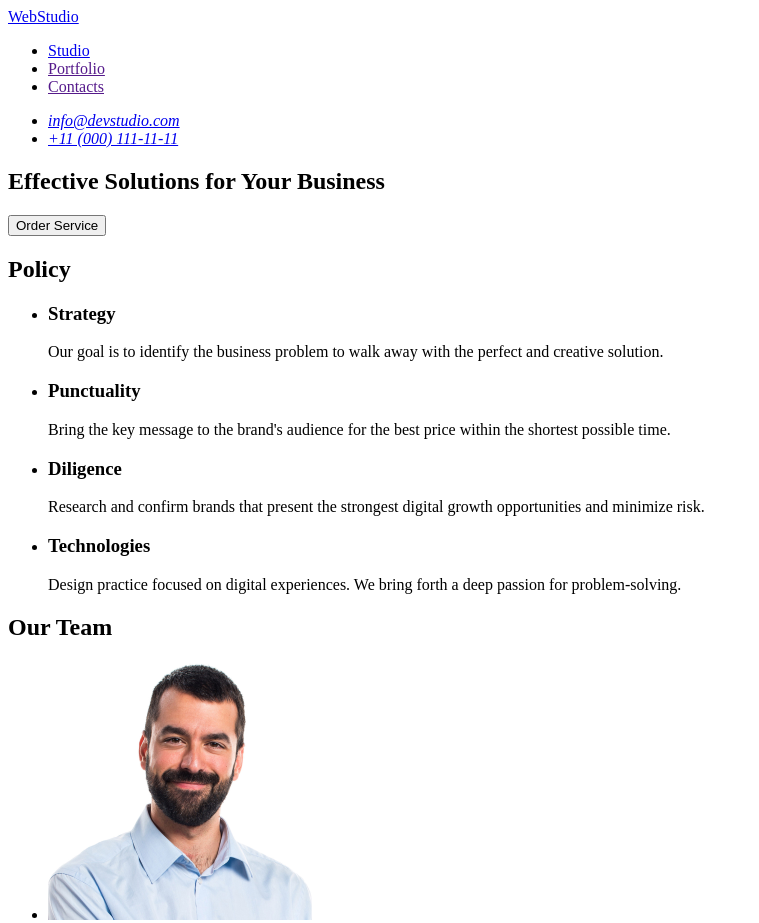
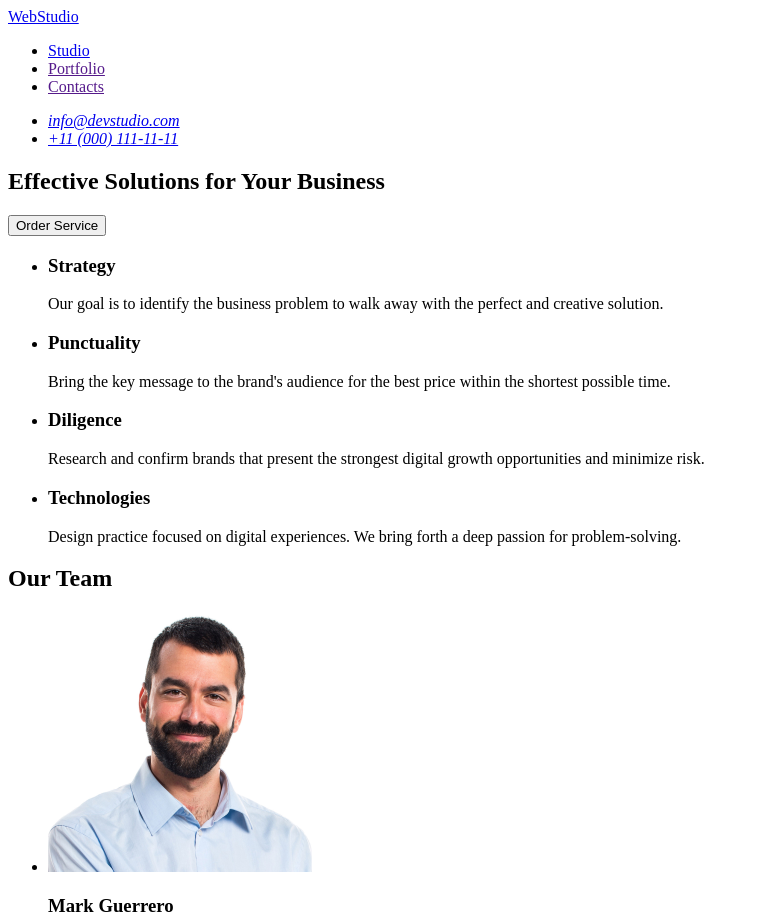
Before and after one commit to DeniWeb/goit-markup-hw-01, a plain HTML site: page index.html in a window 1280 px wide. Shown: the top 923 px of the page, without its empty margins (0-759 px from the left). Drawn offline with Linux system fonts and the light colour scheme.

Commit message:
Update index.html

```diff
--- a/index.html
+++ b/index.html
@@ -29,7 +29,7 @@
             <button type="button">Order Service</button>
         </section>
         <section>
-            <h2>Policy</h2>
+            <h2 hidden>Policy</h2>
             <ul>
                 <li>
                     <h3>Strategy</h3>
```
